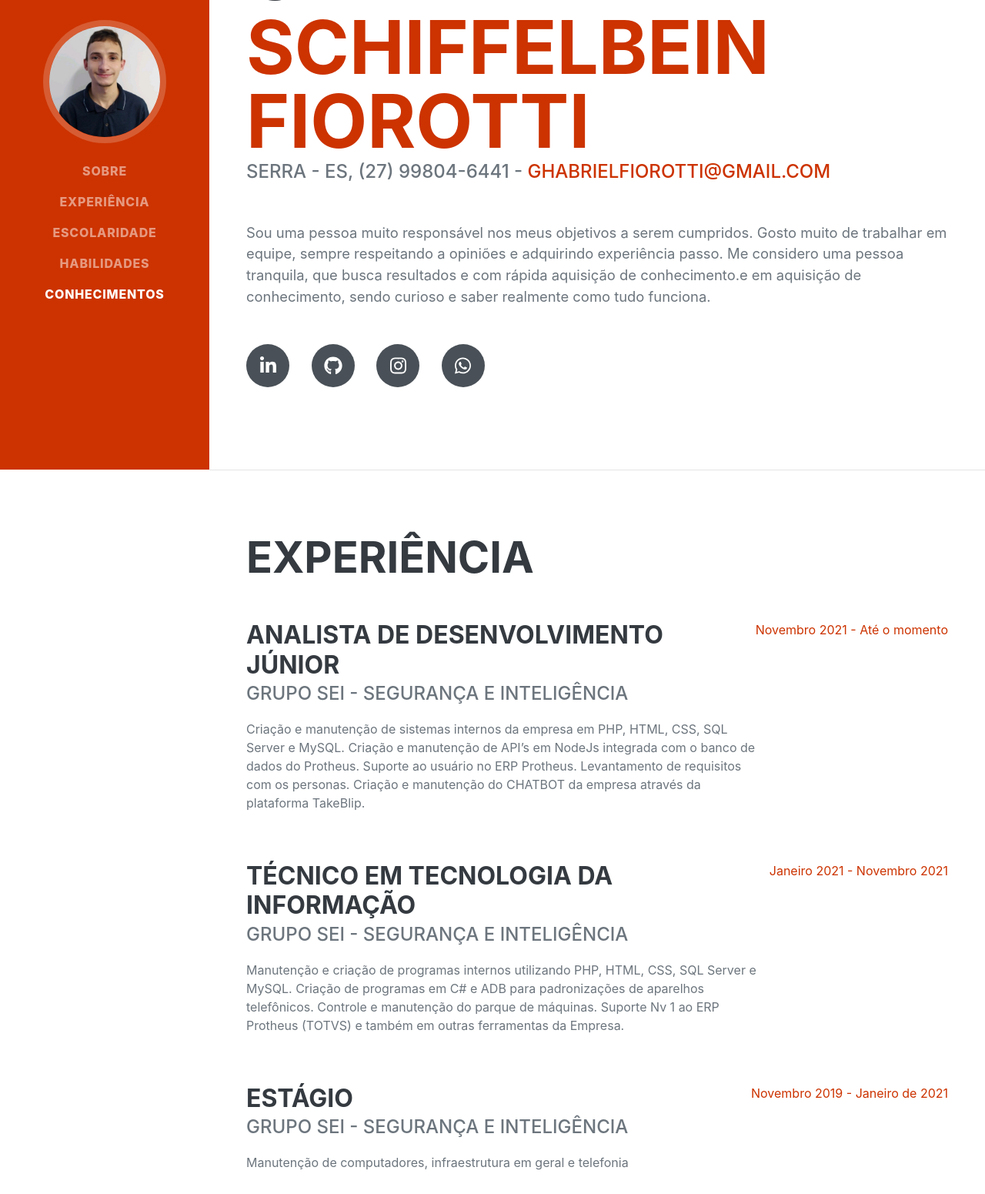
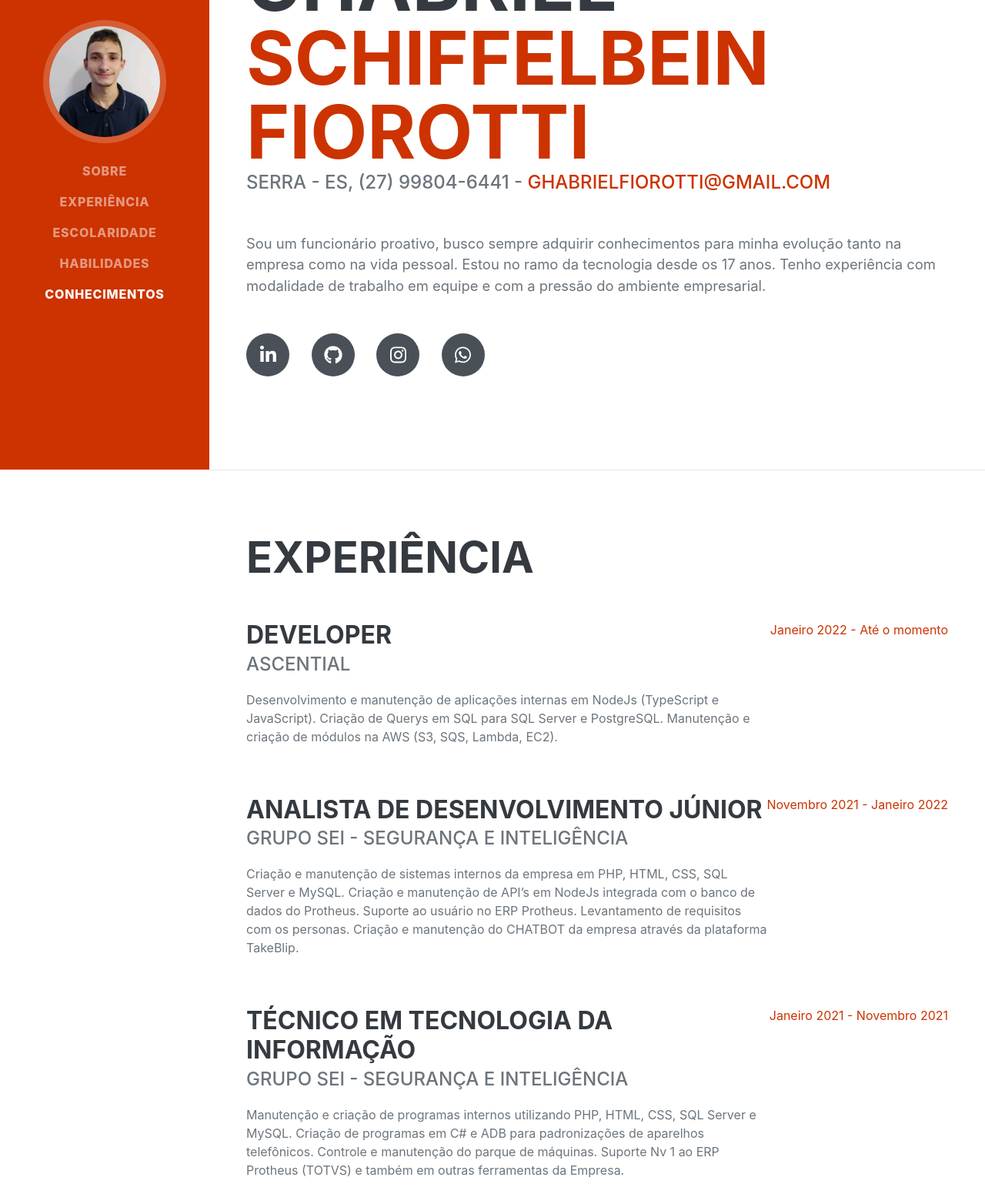
Before and after one commit to GhabrielFiorotti/curriculo, a website: page index.html in a window 1280 px wide. Shown: the part 190-1741 px from the top of the page at 77% size. Drawn offline with nearby package versions, Linux system fonts and the light colour scheme; a web font is replaced by a local one.

Commit message:
Update index.html

```diff
--- a/index.html
+++ b/index.html
@@ -45,7 +45,7 @@
                         Serra - ES, (27) 99804-6441 -
                         <a href="mailto:ghabrielfiorotti@gmail.com">ghabrielfiorotti@gmail.com</a>
                     </div>
-                    <p class="lead mb-5">Sou uma pessoa muito responsável nos meus objetivos a serem cumpridos. Gosto muito de trabalhar em equipe, sempre respeitando a opiniões e adquirindo experiência passo. Me considero uma pessoa tranquila, que busca resultados e com rápida aquisição de conhecimento.e em aquisição de conhecimento, sendo curioso e saber realmente como tudo funciona.</p>
+                    <p class="lead mb-5">Sou um funcionário proativo, busco sempre adquirir conhecimentos para minha evolução tanto na empresa como na vida pessoal. Estou no ramo da tecnologia desde os 17 anos. Tenho experiência com modalidade de trabalho em equipe e com a pressão do ambiente empresarial.</p>
                     <div class="social-icons">
                         <a class="social-icon" target="_blank" href="https://www.linkedin.com/in/ghabriel-fiorotti-003292166/"><i class="fab fa-linkedin-in"></i></a>
                         <a class="social-icon" target="_blank" href="https://github.com/ghabriel-fiorotti"><i class="fab fa-github"></i></a>
@@ -62,11 +62,19 @@
                     <h2 class="mb-5">Experiência</h2>
                     <div class="d-flex flex-column flex-md-row justify-content-between mb-5">
                         <div class="flex-grow-1">
+                            <h3 class="mb-0">Developer</h3>
+                            <div class="subheading mb-3">Ascential</div>
+                            <p> Desenvolvimento e manutenção de aplicações internas em NodeJs (TypeScript e JavaScript). Criação de Querys em SQL para SQL Server e PostgreSQL. Manutenção e criação de módulos na AWS (S3, SQS, Lambda, EC2).</p>
+                        </div>
+                        <div class="flex-shrink-0"><span class="text-primary"> Janeiro 2022 - Até o momento</span></div>
+                    </div>
+                    <div class="d-flex flex-column flex-md-row justify-content-between mb-5">
+                        <div class="flex-grow-1">
                             <h3 class="mb-0">Analista de Desenvolvimento Júnior</h3>
                             <div class="subheading mb-3">Grupo SEI - Segurança e Inteligência</div>
                             <p> Criação e manutenção de sistemas internos da empresa em PHP, HTML, CSS, SQL Server e MySQL. Criação e manutenção de API’s em NodeJs integrada com o banco de dados do Protheus. Suporte ao usuário no ERP Protheus. Levantamento de requisitos com os personas. Criação e manutenção do CHATBOT da empresa através da plataforma TakeBlip.</p>
                         </div>
-                        <div class="flex-shrink-0"><span class="text-primary"> Novembro 2021 - Até o momento</span></div>
+                        <div class="flex-shrink-0"><span class="text-primary"> Novembro 2021 - Janeiro 2022</span></div>
                     </div>
                     <div class="d-flex flex-column flex-md-row justify-content-between mb-5">
                         <div class="flex-grow-1">
@@ -136,6 +144,7 @@
                         <li class="list-inline-item"><i class="fab fa-node-js"></i></li>
                         <li class="list-inline-item"><i class="fab fa-php"></i></li>
                         <li class="list-inline-item"><i class="fab fa-npm"></i></li>
+                        <li class="list-inline-item"><i class="fab fa-aws"></i></li>
                     </ul>
             </section>
             <hr class="m-0" />
```
